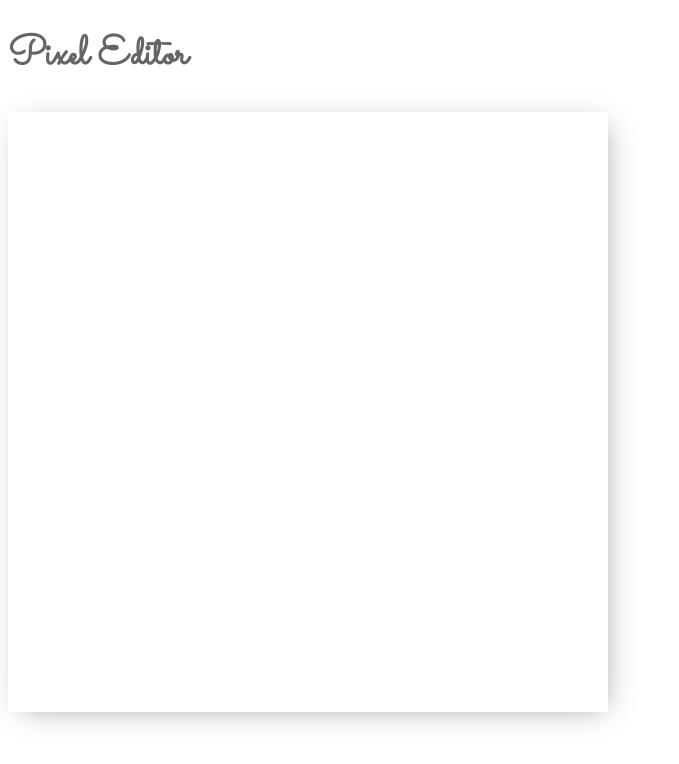
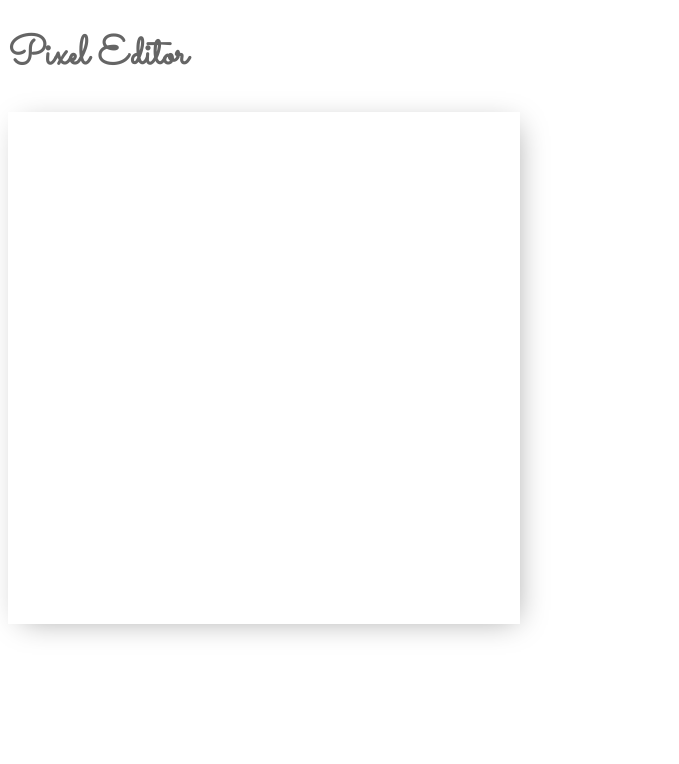
Before and after one commit to merricatbw/pixel_editor, a React (Vite) app: page / in a window 1280 px wide. Shown: the top 764 px of the page, without its empty margins (0-679 px from the left). Built offline with nearby package versions, Linux system fonts and the light colour scheme.

Commit message:
Add basic pixel rendering functionality

```diff
--- a/src/App.jsx
+++ b/src/App.jsx
@@ -5,16 +5,18 @@ import {useState, useEffect} from 'react'
 
 const App = () => {
     const [grid, setGrid] = useState({
-        x: 16,
-        y: 16
+        x: 32,
+        y: 32
     })
 
     const [canvas, setCanvas] = useState({
-        width: 600,
-        height: 600
+        width: 512,
+        height: 512
     })
 
     const [tiles, setTiles] = useState({})
+
+    const [selectedColor, setSelectedColor] = useState("#000000")
 
     useEffect(() => {
         let tmpObj = {}
@@ -41,15 +43,29 @@ const App = () => {
             x: findRealCoord(x, canvas.width, grid.x),
             y: findRealCoord(y, canvas.height, grid.y)
         }
+        const dimensions = {
+            width: canvas.width / grid.x,
+            height: canvas.height / grid.y
+        }
         return {
             coords: {
                 x: x,
                 y: y,
             },
             realCoords: realCoords,
+            dimensions: dimensions,
             color: color
         }
 
+    }
+
+    const updateTile = (x, y, color) => {
+        const tile = tiles[stringifyCoords(x, y)]
+        tile.color = color
+        setTiles({
+            ...tiles,
+            [stringifyCoords(x, y)]: tile
+        })
     }
 
     //maps the raw pixel position to the pixel grid
@@ -67,9 +83,19 @@ const App = () => {
         return clickPosition
     }
 
+    const renderTile = (x, y) => {
+        const tile = tiles[stringifyCoords(x, y)]
+        console.log(tile)
+        const ctx = document.querySelector("canvas").getContext('2d')
+        console.log(ctx)
+        ctx.fillStyle = tile.color
+        ctx.fillRect(tile.realCoords.x, tile.realCoords.y, tile.dimensions.width, tile.dimensions.height);
+    }
+
     const placePixel = event => {
         const click = getClickLocation(event.clientX, event.clientY)
-        console.log(tiles[stringifyCoords(click.x, click.y)])
+        updateTile(click.x, click.y, selectedColor)
+        renderTile(click.x, click.y)
     }
 
     return (
```
